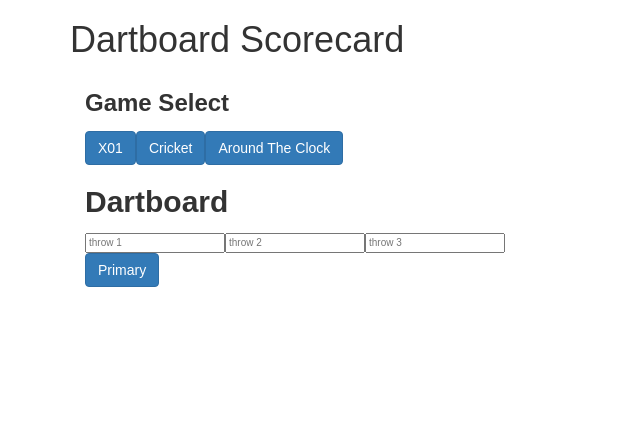
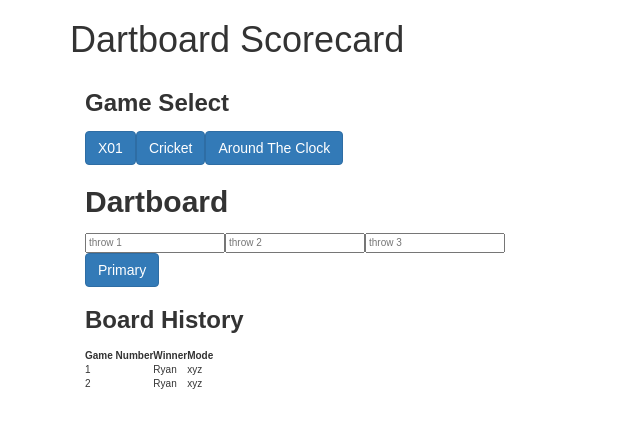
Before and after one commit to kneauxn/X01, an Angular app: page / in a window 1280 px wide. Shown: the top 428 px of the page, without its empty margins (0-640 px from the left). Built offline with nearby package versions, Linux system fonts and the light colour scheme.

Commit message:
I got this board history working! Still not connected to a database, just hardcodded json but it is comming along nicely

```diff
--- a/src/app/profile/profile.component.html
+++ b/src/app/profile/profile.component.html
@@ -1,7 +1,21 @@
 <html>
+<div class="container" *ngIf='games && games.length'>
 
-  <div class="container" *ngIf='games && games.length'>
   <h3><label for="">Board History</label></h3>
-  </div>
+  <table>
+    <thead>
+    <tr>
+      <th>Game Number</th>
+      <th>Winner</th>
+      <th>Mode</th>
+    </tr>
+    </thead>
+    <tr *ngFor='let game of games'>
+      <td>{{game.gameNumber}}</td>
+      <td>{{game.gameWinner}}</td>
+      <td>{{game.gameType}}</td>
+    </tr>
+  </table>
 
+</div>
 </html>
--- a/src/app/profile/profile.component.ts
+++ b/src/app/profile/profile.component.ts
@@ -9,18 +9,18 @@ import { Component, OnInit } from '@angular/core';
 })
 export class ProfileComponent implements OnInit {
   title: string = 'Board History';
-//   games: any[] = [
-//     {
-//       "gameNumber": 1,
-//       "gameWinner": "Ryan",
-//       "gameType": "xyz"
-//     },
-//     {
-//       "gameNumber": 2,
-//       "gameWinner": "Ryan",
-//       "gameType": "xyz"
-//     }
-// ];
+  games: any[] = [
+    {
+      "gameNumber": 1,
+      "gameWinner": "Ryan",
+      "gameType": "xyz"
+    },
+    {
+      "gameNumber": 2,
+      "gameWinner": "Ryan",
+      "gameType": "xyz"
+    }
+];
 
   constructor() { }
 
```
